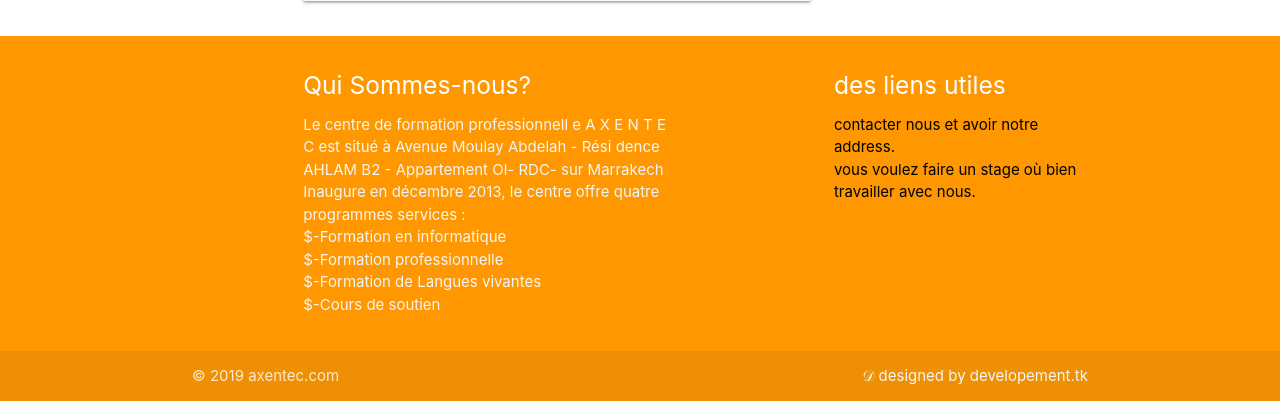
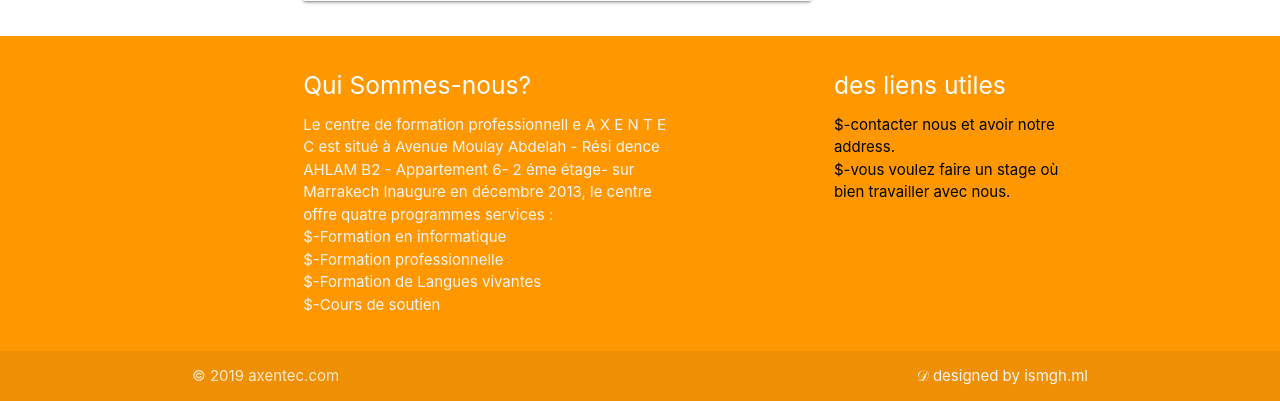
Before and after one commit to Ismgh/Axentec, a PHP site: page /Axentec/contact in a window 1280 px wide. Shown: the part 1120-1521 px from the top of the page. Run offline with PHP 8.4, Linux system fonts and the light colour scheme; data that the repository does not hold is empty.

Commit message:
changer le fouter

```diff
--- a/public/Views/contact.php
+++ b/public/Views/contact.php
@@ -191,7 +191,7 @@
                 <p class="grey-text text-lighten-4">
                     Le centre de formation professionnell e A X E N T E C
                     est situé à Avenue Moulay Abdelah - Rési dence AHLAM
-                    B2 - Appartement Ol- RDC- sur Marrakech Inaugure en décembre 2013, le centre offre quatre programmes
+                    B2 - Appartement 6- 2 éme étage- sur Marrakech Inaugure en décembre 2013, le centre offre quatre programmes
                     services :<br>
                     $-Formation en informatique<br>
                     $-Formation professionnelle<br>
@@ -202,8 +202,8 @@
               <div class="col l4 offset-l2 s12">
                 <h5 class="white-text">des liens utiles</h5>
                 <ul>
-                <li><a href="contact" style="color:black;">contacter nous et avoir notre address.</a></li>
-                <li><a href="travaille_stage" style="color:black;">vous voulez faire un stage où bien travailler avec nous.</a></li>
+                <li><a href="contact" style="color:black;">$-contacter nous et avoir notre address.</a></li>
+                <li><a href="travaille_stage" style="color:black;">$-vous voulez faire un stage où bien travailler avec nous.</a></li>
                 </ul>
               </div>
             </div>
@@ -211,8 +211,8 @@
           <div class="footer-copyright">
             <div class="container">
             © 2019 axentec.com
-            <a class="grey-text text-lighten-4 right" href="http://developement.tk">
-                &#119967; designed by developement.tk
+            <a class="grey-text text-lighten-4 right" href="http://ismgh.ml">
+                &#119967; designed by ismgh.ml
             </a>
             </div>
           </div>
--- a/public/Views/index.php
+++ b/public/Views/index.php
@@ -174,7 +174,7 @@
                 <p class="grey-text text-lighten-4">
                     Le centre de formation professionnell e A X E N T E C
                     est situé à Avenue Moulay Abdelah - Rési dence AHLAM
-                    B2 - Appartement Ol- RDC- sur Marrakech Inaugure en décembre 2013, le centre offre quatre programmes
+                    B2 - Appartement 6- 2 éme étage- sur Marrakech Inaugure en décembre 2013, le centre offre quatre programmes
                     services :<br>
                     $-Formation en informatique<br>
                     $-Formation professionnelle<br>
@@ -194,8 +194,8 @@
           <div class="footer-copyright">
             <div class="container">
             © 2019 axentec.com
-            <a class="grey-text text-lighten-4 right" href="http://developement.tk">
-                &#119967; designed by developement.tk
+            <a class="grey-text text-lighten-4 right" href="http://ismgh.ml">
+                &#119967; designed by ismgh.ml
             </a>
             </div>
           </div>
--- a/public/Views/paiement.php
+++ b/public/Views/paiement.php
@@ -157,7 +157,7 @@
                 <p class="grey-text text-lighten-4">
                     Le centre de formation professionnell e A X E N T E C
                     est situé à Avenue Moulay Abdelah - Rési dence AHLAM
-                    B2 - Appartement Ol- RDC- sur Marrakech Inaugure en décembre 2013, le centre offre quatre programmes
+                    B2 - Appartement 6- 2 éme étage- sur Marrakech Inaugure en décembre 2013, le centre offre quatre programmes
                     services :<br>
                     $-Formation en informatique<br>
                     $-Formation professionnelle<br>
@@ -177,8 +177,8 @@
           <div class="footer-copyright">
             <div class="container">
             © 2019 axentec.com
-            <a class="grey-text text-lighten-4 right" href="http://developement.tk">
-                &#119967; designed by developement.tk
+            <a class="grey-text text-lighten-4 right" href="http://ismgh.ml">
+                &#119967; designed by ismgh.ml
             </a>
             </div>
           </div>
--- a/public/Views/recherche.php
+++ b/public/Views/recherche.php
@@ -215,7 +215,7 @@
                 <p class="grey-text text-lighten-4">
                     Le centre de formation professionnell e A X E N T E C
                     est situé à Avenue Moulay Abdelah - Rési dence AHLAM
-                    B2 - Appartement Ol- RDC- sur Marrakech Inaugure en décembre 2013, le centre offre quatre programmes
+                    B2 - Appartement 6- 2 éme étage- sur Marrakech Inaugure en décembre 2013, le centre offre quatre programmes
                     services :<br>
                     $-Formation en informatique<br>
                     $-Formation professionnelle<br>
@@ -235,8 +235,8 @@
           <div class="footer-copyright">
             <div class="container">
             © 2019 axentec.com
-            <a class="grey-text text-lighten-4 right" href="http://developement.tk">
-                &#119967; designed by developement.tk
+            <a class="grey-text text-lighten-4 right" href="http://ismgh.ml">
+                &#119967; designed by ismgh.ml
             </a>
             </div>
           </div>
--- a/public/Views/s_inscrire.php
+++ b/public/Views/s_inscrire.php
@@ -197,7 +197,7 @@
                 <p class="grey-text text-lighten-4">
                     Le centre de formation professionnell e A X E N T E C
                     est situé à Avenue Moulay Abdelah - Rési dence AHLAM
-                    B2 - Appartement Ol- RDC- sur Marrakech Inaugure en décembre 2013, le centre offre quatre programmes
+                    B2 - Appartement 6- 2 éme étage- sur Marrakech Inaugure en décembre 2013, le centre offre quatre programmes
                     services :<br>
                     $-Formation en informatique<br>
                     $-Formation professionnelle<br>
@@ -217,8 +217,8 @@
           <div class="footer-copyright">
             <div class="container">
             © 2019 axentec.com
-            <a class="grey-text text-lighten-4 right" href="http://developement.tk">
-                &#119967; designed by developement.tk
+            <a class="grey-text text-lighten-4 right" href="http://ismgh.ml">
+                &#119967; designed by ismgh.ml
             </a>
             </div>
           </div>
--- a/public/Views/travaille_stage.php
+++ b/public/Views/travaille_stage.php
@@ -160,7 +160,7 @@
                 <p class="grey-text text-lighten-4">
                     Le centre de formation professionnell e A X E N T E C
                     est situé à Avenue Moulay Abdelah - Rési dence AHLAM
-                    B2 - Appartement Ol- RDC- sur Marrakech Inaugure en décembre 2013, le centre offre quatre programmes
+                    B2 - Appartement 6- 2 éme étage- sur Marrakech Inaugure en décembre 2013, le centre offre quatre programmes
                     services :<br>
                     $-Formation en informatique<br>
                     $-Formation professionnelle<br>
@@ -180,8 +180,8 @@
           <div class="footer-copyright">
             <div class="container">
             © 2019 axentec.com
-            <a class="grey-text text-lighten-4 right" href="http://developement.tk">
-                &#119967; designed by developement.tk
+            <a class="grey-text text-lighten-4 right" href="http://ismgh.ml">
+                &#119967; designed by ismgh.ml
             </a>
             </div>
           </div>
```
Also changed, not shown: public/Views/se_connecter.php (+5 -5 lines).
